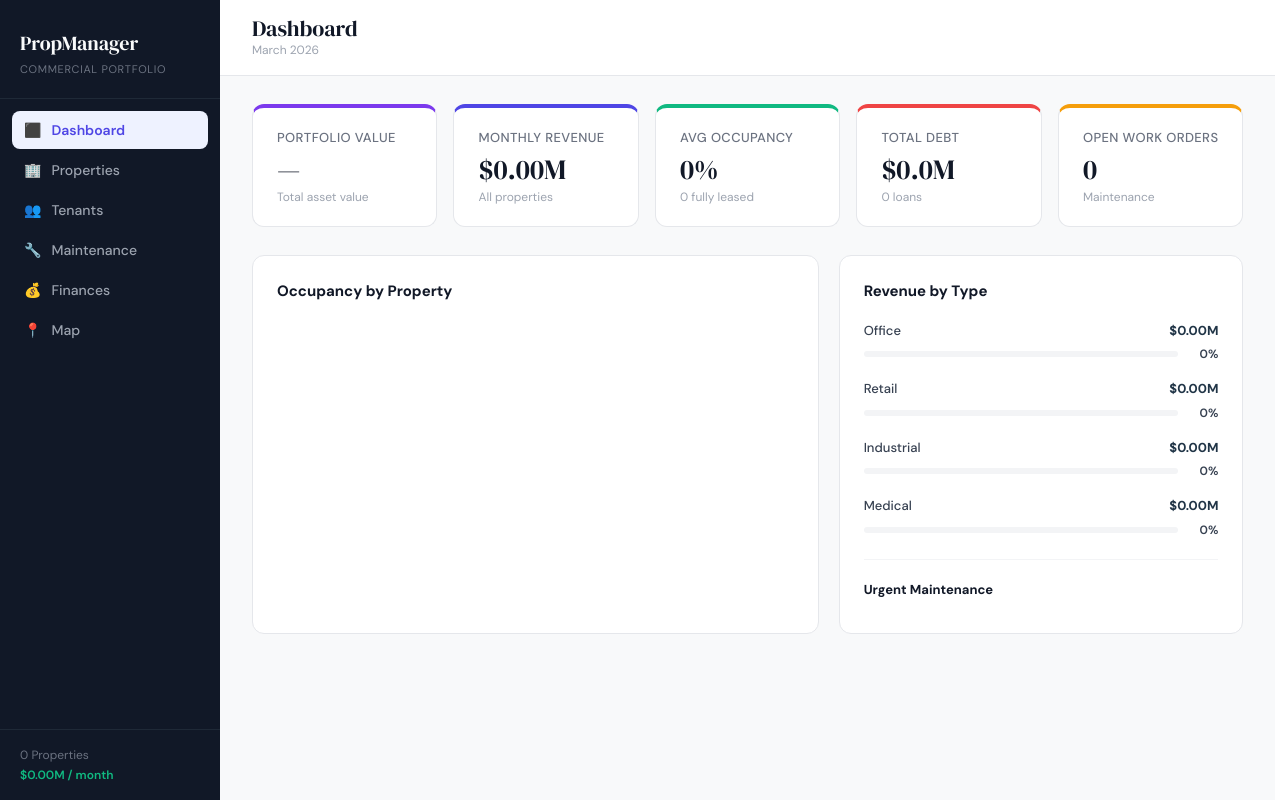
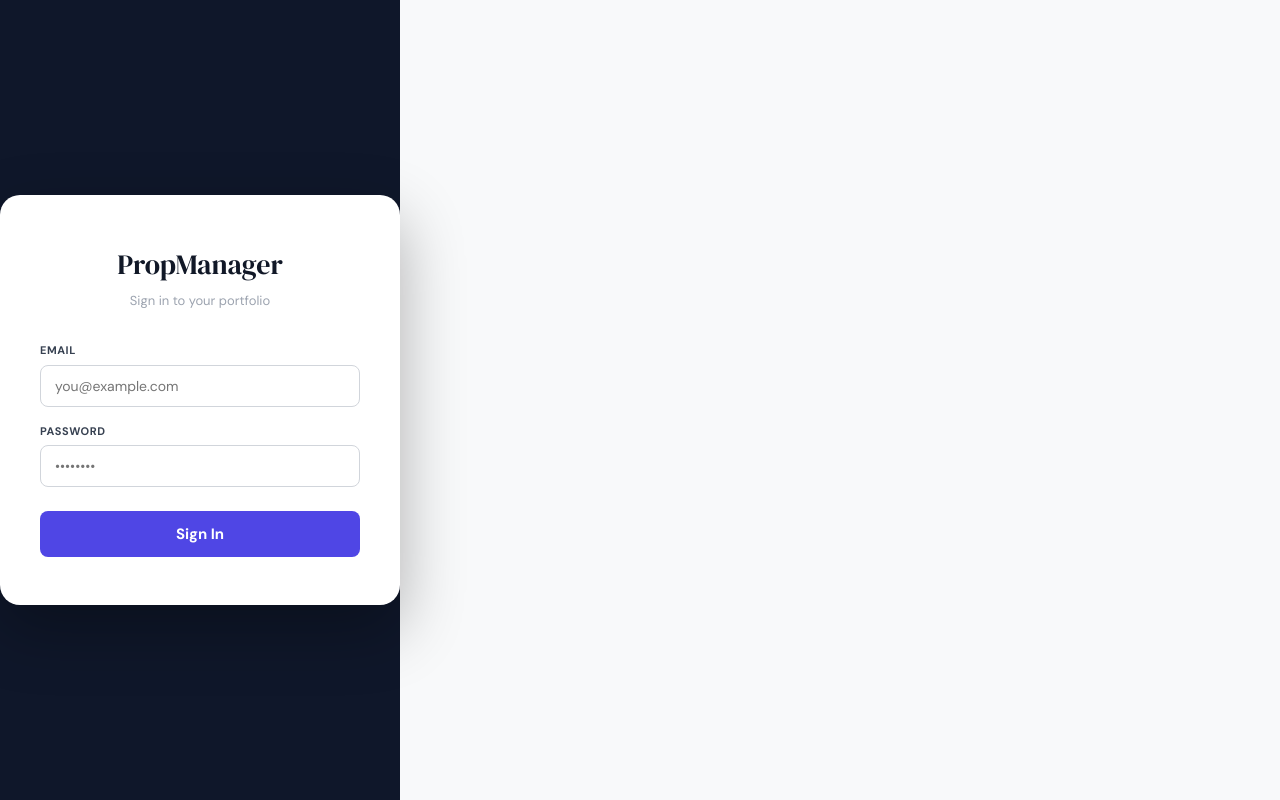
Before and after one commit to pwjhunt-ai/propmanager, a React (Vite) app: page / in a window 1280 px wide. Built offline with nearby package versions, Linux system fonts and the light colour scheme.

Commit message:
add login screen

```diff
--- a/src/App.jsx
+++ b/src/App.jsx
@@ -597,6 +597,10 @@ export default function App() {
   const [loans, setLoans] = useState(initialLoans);
   const [tenants, setTenants] = useState(initialTenants);
   const [maintenance, setMaintenance] = useState(initialMaintenance);
+  const [loggedIn, setLoggedIn] = useState(() => sessionStorage.getItem("pm_auth") === "true");
+  const [loginEmail, setLoginEmail] = useState("");
+  const [loginPassword, setLoginPassword] = useState("");
+  const [loginError, setLoginError] = useState("");
   const [tab, setTab] = useState("dashboard");
   const [sel, setSel] = useState(null);
   const [showAddProp, setShowAddProp] = useState(false);
@@ -612,7 +616,9 @@ export default function App() {
   const [newT, setNewT] = useState({ propertyId: "", name: "", unit: "", leaseStart: "", leaseEnd: "", monthlyRent: "", contact: "" });
   const [newM, setNewM] = useState({ propertyId: "", title: "", priority: "medium", assignee: "", cost: "", date: "" });
   const [newL, setNewL] = useState({ propertyId: "", lender: "", originalAmount: "", balance: "", interestRate: "", monthlyPayment: "", startDate: "", maturityDate: "", type: "Fixed", status: "current" });
-  const [propertyFiles, setPropertyFiles] = useState({}); // { [propertyId]: [...files] }
+  const [propertyFiles, setPropertyFiles] = useState({});
+  const [editMode, setEditMode] = useState(false);
+  const [editP, setEditP] = useState(null);
 
   // Load from storage on mount
   useEffect(() => {
@@ -667,6 +673,69 @@ export default function App() {
 
   const btnStyle = { padding: "9px 18px", background: "#fff", border: "1.5px solid #4F46E5", color: "#4F46E5", borderRadius: 8, fontSize: 13, fontWeight: 600, cursor: "pointer", fontFamily: "'DM Sans', sans-serif" };
 
+  const handleLogin = () => {
+    const validEmail = import.meta.env.VITE_LOGIN_EMAIL || "richard@stonecrusherdev.com";
+    const validPassword = import.meta.env.VITE_LOGIN_PASSWORD || "Electric1";
+    if (loginEmail.trim() === validEmail && loginPassword === validPassword) {
+      sessionStorage.setItem("pm_auth", "true");
+      setLoggedIn(true);
+      setLoginError("");
+    } else {
+      setLoginError("Incorrect email or password.");
+    }
+  };
+
+  if (!loggedIn) {
+    return (
+      <>
+        <style>{`
+          @import url('https://fonts.googleapis.com/css2?family=DM+Serif+Display&family=DM+Sans:wght@400;500;600;700&display=swap');
+          * { box-sizing: border-box; margin: 0; padding: 0; }
+          body { font-family: 'DM Sans', sans-serif; background: #F8F9FA; }
+        `}</style>
+        <div style={{ minHeight: "100vh", background: "#0F172A", display: "flex", alignItems: "center", justifyContent: "center" }}>
+          <div style={{ background: "#fff", borderRadius: 20, padding: "48px 40px", width: 400, boxShadow: "0 24px 64px rgba(0,0,0,0.3)" }}>
+            <div style={{ textAlign: "center", marginBottom: 32 }}>
+              <div style={{ fontFamily: "'DM Serif Display', serif", fontSize: 28, color: "#111827", marginBottom: 6 }}>PropManager</div>
+              <div style={{ fontSize: 13, color: "#9CA3AF" }}>Sign in to your portfolio</div>
+            </div>
+            <div style={{ marginBottom: 16 }}>
+              <label style={{ display: "block", fontSize: 11, fontWeight: 700, color: "#374151", marginBottom: 6, textTransform: "uppercase", letterSpacing: "0.05em" }}>Email</label>
+              <input
+                type="email"
+                value={loginEmail}
+                onChange={e => setLoginEmail(e.target.value)}
+                onKeyDown={e => e.key === "Enter" && handleLogin()}
+                placeholder="you@example.com"
+                style={{ width: "100%", padding: "11px 14px", border: "1.5px solid #D1D5DB", borderRadius: 8, fontSize: 14, outline: "none", fontFamily: "'DM Sans', sans-serif" }}
+              />
+            </div>
+            <div style={{ marginBottom: 24 }}>
+              <label style={{ display: "block", fontSize: 11, fontWeight: 700, color: "#374151", marginBottom: 6, textTransform: "uppercase", letterSpacing: "0.05em" }}>Password</label>
+              <input
+                type="password"
+                value={loginPassword}
+                onChange={e => setLoginPassword(e.target.value)}
+                onKeyDown={e => e.key === "Enter" && handleLogin()}
+                placeholder="••••••••"
+                style={{ width: "100%", padding: "11px 14px", border: "1.5px solid #D1D5DB", borderRadius: 8, fontSize: 14, outline: "none", fontFamily: "'DM Sans', sans-serif" }}
+              />
+            </div>
+            {loginError && (
+              <div style={{ background: "#FEF2F2", border: "1px solid #FECACA", borderRadius: 8, padding: "10px 14px", fontSize: 13, color: "#DC2626", marginBottom: 16 }}>
+                {loginError}
+              </div>
+            )}
+            <button onClick={handleLogin}
+              style={{ width: "100%", padding: "13px", background: "#4F46E5", color: "#fff", border: "none", borderRadius: 8, fontSize: 15, fontWeight: 700, cursor: "pointer", fontFamily: "'DM Sans', sans-serif" }}>
+              Sign In
+            </button>
+          </div>
+        </div>
+      </>
+    );
+  }
+
   return (
     <>
       <style>{`
@@ -700,6 +769,10 @@ export default function App() {
           <div style={{ padding: "16px 20px", borderTop: "1px solid #1F2937" }}>
             <div style={{ fontSize: 12, color: "#6B7280" }}>{properties.length} Properties</div>
             <div style={{ fontSize: 12, color: "#10B981", fontWeight: 600, marginTop: 2 }}>${(totalRevenue / 1000000).toFixed(2)}M / month</div>
+            <button onClick={() => { sessionStorage.removeItem("pm_auth"); setLoggedIn(false); }}
+              style={{ marginTop: 10, width: "100%", padding: "7px", background: "transparent", border: "1px solid #374151", color: "#6B7280", borderRadius: 6, fontSize: 12, cursor: "pointer", fontFamily: "'DM Sans', sans-serif" }}>
+              Sign Out
+            </button>
           </div>
         </div>
 
@@ -1059,7 +1132,9 @@ export default function App() {
 
       {/* PROPERTY DETAIL MODAL */}
       {sel && (
-        <Modal title={sel.name} onClose={()=>setSel(null)}>
+        <Modal title={editMode ? `Edit — ${sel.name}` : sel.name} onClose={()=>{setSel(null);setEditMode(false);setEditP(null);}}>
+          {!editMode ? (
+            <>
               <div style={{ display: "grid", gridTemplateColumns: "1fr 1fr", gap: 12, marginBottom: 20 }}>
                 {[
                   ["Type", <Badge label={sel.type} bg={TYPE_COLORS[sel.type]+"20"} color={TYPE_COLORS[sel.type]} />],
@@ -1134,12 +1209,50 @@ export default function App() {
                 })}
               />
 
-          <div style={{ paddingTop: 20, borderTop: "1px solid #F3F4F6" }}>
+              <div style={{ display: "grid", gridTemplateColumns: "1fr 1fr", gap: 10, paddingTop: 20, borderTop: "1px solid #F3F4F6" }}>
+                <button onClick={()=>{ setEditP({...sel, floors: String(sel.floors), sqft: String(sel.sqft), monthlyRent: String(sel.monthlyRent), assetValue: String(sel.assetValue||""), occupancy: String(sel.occupancy) }); setEditMode(true); }}
+                  style={{ padding: "11px", background: "#EEF2FF", border: "1.5px solid #C7D2FE", color: "#4F46E5", borderRadius: 8, fontSize: 14, fontWeight: 600, cursor: "pointer", fontFamily: "'DM Sans', sans-serif" }}>
+                  ✏️ Edit Property
+                </button>
                 <button onClick={()=>{if(window.confirm(`Permanently remove "${sel.name}"?`)){setAndSaveProperties(prev=>prev.filter(x=>x.id!==sel.id));setSel(null);}}}
-              style={{ width: "100%", padding: "11px", background: "#FEF2F2", border: "1.5px solid #FECACA", color: "#DC2626", borderRadius: 8, fontSize: 14, fontWeight: 600, cursor: "pointer", fontFamily: "'DM Sans', sans-serif" }}>
+                  style={{ padding: "11px", background: "#FEF2F2", border: "1.5px solid #FECACA", color: "#DC2626", borderRadius: 8, fontSize: 14, fontWeight: 600, cursor: "pointer", fontFamily: "'DM Sans', sans-serif" }}>
                   🗑 Remove Property
                 </button>
               </div>
+            </>
+          ) : (
+            <>
+              <Field label="Property Name" value={editP.name} onChange={v=>setEditP(p=>({...p,name:v}))} />
+              <Field label="Address" value={editP.address} onChange={v=>setEditP(p=>({...p,address:v}))} />
+              <Field label="Owning Entity" value={editP.entity} onChange={v=>setEditP(p=>({...p,entity:v}))} />
+              <div style={{ display: "grid", gridTemplateColumns: "1fr 1fr", gap: 12 }}>
+                <Field label="Type" value={editP.type} onChange={v=>setEditP(p=>({...p,type:v}))} options={["Office","Retail","Industrial","Medical"]} />
+                <Field label="Status" value={editP.status} onChange={v=>setEditP(p=>({...p,status:v}))} options={["active","partial","vacant"]} />
+                <Field label="Estate" value={editP.estate} onChange={v=>setEditP(p=>({...p,estate:v}))} options={[{v:"in-estate",l:"In Estate"},{v:"out-of-estate",l:"Out of Estate"}]} />
+                <Field label="Occupancy (%)" value={editP.occupancy} onChange={v=>setEditP(p=>({...p,occupancy:v}))} type="number" />
+                <Field label="Monthly Rent ($)" value={editP.monthlyRent} onChange={v=>setEditP(p=>({...p,monthlyRent:v}))} type="number" />
+                <Field label="Asset Value ($)" value={editP.assetValue} onChange={v=>setEditP(p=>({...p,assetValue:v}))} type="number" />
+                <Field label="Floors" value={editP.floors} onChange={v=>setEditP(p=>({...p,floors:v}))} type="number" />
+                <Field label="Sq Ft" value={editP.sqft} onChange={v=>setEditP(p=>({...p,sqft:v}))} type="number" />
+              </div>
+              <div style={{ display: "grid", gridTemplateColumns: "1fr 1fr", gap: 10, marginTop: 8 }}>
+                <button onClick={()=>{setEditMode(false);setEditP(null);}}
+                  style={{ padding: "11px", background: "#F9FAFB", border: "1.5px solid #E5E7EB", color: "#374151", borderRadius: 8, fontSize: 14, fontWeight: 600, cursor: "pointer", fontFamily: "'DM Sans', sans-serif" }}>
+                  Cancel
+                </button>
+                <button onClick={()=>{
+                  const updated = {...editP, floors: +editP.floors, sqft: +editP.sqft, monthlyRent: +editP.monthlyRent, assetValue: +editP.assetValue, occupancy: +editP.occupancy};
+                  setAndSaveProperties(prev=>prev.map(p=>p.id===updated.id?updated:p));
+                  setSel(updated);
+                  setEditMode(false);
+                  setEditP(null);
+                }}
+                  style={{ padding: "11px", background: "#4F46E5", border: "none", color: "#fff", borderRadius: 8, fontSize: 14, fontWeight: 600, cursor: "pointer", fontFamily: "'DM Sans', sans-serif" }}>
+                  Save Changes
+                </button>
+              </div>
+            </>
+          )}
         </Modal>
       )}
 
```
Lines whose indentation alone changed are shown as unchanged.
